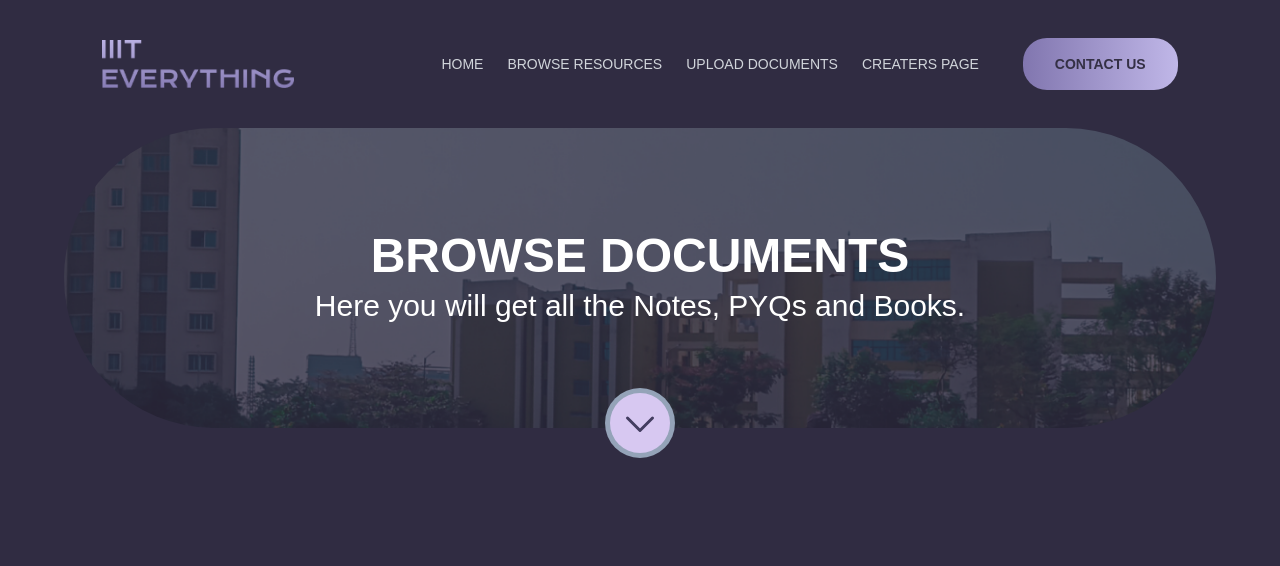
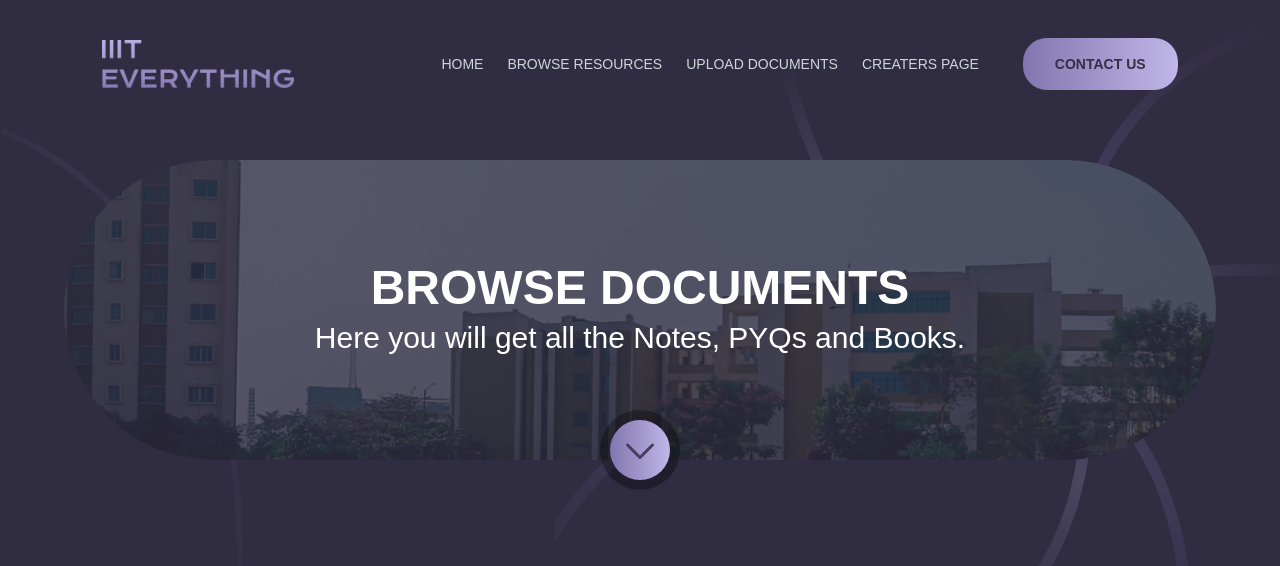
Before and after one commit to sangdil-biswal-021/IIIT-Everything, a React (Create React App) app: page /browse in a window 1280 px wide. Shown: the top 566 px of the page. Built offline with nearby package versions, Linux system fonts and the light colour scheme; no server answers.

Commit message:
bug fixed

```diff
--- a/src/components/TrialInputs.js
+++ b/src/components/TrialInputs.js
@@ -1,14 +1,15 @@
 import React, { useContext } from 'react';
 import { Context } from '../context/ContextProvider';
+import img from '../images/radial-rectangle.png';
+import Download from '../svg/Download';
+import Line from '../svg/Line';
 import ShareLinkComponent from './ShareLink';
-import img from '../images/radial-rectangle.png'
-import Line from '../svg/Line';
-import styles from'./generalStyles.module.css'
-import ShareButton from '../svg/ShareButton';
-import Download from '../svg/Download';
-const SelectInput = ({ label, options, value, onChange}) => (
+const SelectInput = ({ label, options, value, onChange }) => (
   <div className=" bg-transparent w-[560px] flex flex-col">
-    <label className="block text-white font-mono text-[14px] ml-2 mb-1 p-1" htmlFor={label}>
+    <label
+      className="block text-white font-mono text-[14px] ml-2 mb-1 p-1"
+      htmlFor={label}
+    >
       {label}
     </label>
     <select
@@ -20,7 +21,7 @@ const SelectInput = ({ label, options, value, onChange}) => (
       <option value="">ALL</option>
 
       {options.map((option, index) => (
-        <option key={index} value={option} className='hover:bg-black'>
+        <option key={index} value={option} className="hover:bg-black">
           {option}
         </option>
       ))}
@@ -29,14 +30,21 @@ const SelectInput = ({ label, options, value, onChange}) => (
 );
 
 const TrialInput = () => {
-    const {subjects,documentType, setDocumentType,subject, setSubject, results}=useContext(Context)
+  const {
+    subjects,
+    documentType,
+    setDocumentType,
+    subject,
+    setSubject,
+    results,
+  } = useContext(Context);
   const optionsDocumentType = [
     'NOTES',
     'BOOK',
     'PAPER',
     // Add more options as needed
   ];
-      console.log(results)
+  console.log(results);
   const handleDocumentTypeChange = (event) => {
     setDocumentType(event.target.value);
   };
@@ -44,19 +52,17 @@ const TrialInput = () => {
     setSubject(event.target.value);
   };
 
-
   return (
-
-    <div className='flex flex-col justify-center items-center overflow-hidden'>
+    <div className="flex flex-col justify-center items-center overflow-hidden">
       <div className="mx-10">
-      <form className='h-[187px] bg-transparent flex justify-between mx-2 items-center'>
+        <form className="h-[187px] bg-transparent flex justify-between mx-2 items-center">
           <SelectInput
             label="Select Document Type"
             options={optionsDocumentType}
             value={documentType}
             onChange={handleDocumentTypeChange}
           />
-        <div className='w-4'></div>
+          <div className="w-4"></div>
           <SelectInput
             label="Select Subject"
             options={subjects}
@@ -65,36 +71,49 @@ const TrialInput = () => {
           />
         </form>
       </div>
-    <div className='h-[1080px] w-[1200px] p-2  bg-cover object-center bg-no-repeat rounded-[100px] text-white flex flex-col justify-center items-center' style={{backgroundImage:`url(${img})`}}>
-        <div className='text-[26px] font-bold p-3'>Results</div>
-        <Line/>
-        <div className='text-[26px] font-thin p-2'>Get your Documents Below</div>
-{results.length===0?<h1 className='text-[26px] font-thin p-2'>No documents Available</h1>:<></>}
+      <div
+        className="h-[1080px] w-[1200px] p-2  bg-cover object-center bg-no-repeat rounded-[100px] text-white flex flex-col justify-center items-center"
+        style={{ backgroundImage: `url(${img})` }}
+      >
+        <div className="text-[26px] font-bold p-3">Results</div>
+        <Line />
+        <div className="text-[26px] font-thin p-2">
+          Get your Documents Below
+        </div>
+        {results.length === 0 ? (
+          <h1 className="text-[26px] font-thin p-2">No documents Available</h1>
+        ) : (
+          <></>
+        )}
 
-    <div className='flex flex-col h-full overflow-y-scroll no-scrollbar w-full'>
-{
-    results.map((result)=>
-    <div className='flex justify-between'>
-        <div className='flex rounded-[40px] border border-white w-full justify-between  items-center h-auto my-6 mx-20 p-10'>
-            <div className='flex flex-col h-full justify-center p-1 leading-[40px] text-[15px] font-thin font-mono'>
+        <div className="flex flex-col h-full overflow-y-scroll no-scrollbar w-full">
+          {results.map((result) => (
+            <div className="flex justify-between">
+              <div className="flex rounded-[40px] border border-white w-full justify-between  items-center h-auto my-6 mx-20 p-10">
+                <div className="flex flex-col h-full justify-center p-1 leading-[40px] text-[15px] font-thin font-mono">
                   <text>Name of the File: {result.filename}</text>
                   <text>Subject of the File: {result.sub} </text>
                   <text>Uploaded By: {result.uploader}</text>
                   <text>Uploaded On: {result.upload_date}</text>
                 </div>
-        <div className='flex flex-col'>
-            <button><a href={`https://dbiiit.swoyam.engineer/download/${result._id}`}><Download/></a></button>
-            <ShareLinkComponent link={`https://dbiiit.swoyam.engineer/download/${result._id}`}/>
-
+                <div className="flex flex-col">
+                  <button>
+                    <a
+                      href={`https://dbiiit.swoyam.engineer/download/${result._id}`}
+                    >
+                      <Download />
+                    </a>
+                  </button>
+                  <ShareLinkComponent
+                    link={`https://dbiiit.swoyam.engineer/download/${result._id}`}
+                  />
                 </div>
               </div>
-    </div>)
-}
+            </div>
+          ))}
         </div>
       </div>
-
     </div>
-
   );
 };
 
--- a/src/components/imageBox/imageBox.css
+++ b/src/components/imageBox/imageBox.css
@@ -6,7 +6,7 @@
   width: 60px;
   height: 60px;
   border-radius: 50%;
-  background-color: #d7c8f1;
+  /* background-color: #d7c8f1; */
   color: #fff;
   font-size: 16px;
   display: flex;
@@ -14,3 +14,6 @@
   align-items: center;
   cursor: pointer;
 }
+.darkei {
+  background: #00000053;
+}
--- a/src/components/imageBox/index.js
+++ b/src/components/imageBox/index.js
@@ -12,7 +12,7 @@ const ImageBox = () => {
 
   return (
     <>
-      <div className="flex justify-center items-center">
+      <div className="flex justify-center items-center mt-8">
         <div
           className="image-box w-[90vw]  rounded-full h-[300px] relative bg-cover bg-center bg-no-repeat "
           style={{ backgroundImage: `url(${buildingImg})` }}
@@ -27,8 +27,11 @@ const ImageBox = () => {
                 Here you will get all the Notes, PYQs and Books.
               </div>
             </div>
-            <div className="w-[70px] h-[70px] left-[50%] bottom-[-30px] translate-x-[-50%] absolute rounded-[50%] bg-slate-400 cursor-pointer flex items-center justify-center">
-              <button className="scroll-button " onClick={handleButtonClick}>
+            <div className=" darkei w-[80px] h-[80px] left-[50%] bottom-[-30px] translate-x-[-50%]  absolute rounded-[50%]  cursor-pointer flex items-center justify-center">
+              <button
+                className="scroll-button bg-gradient-to-r hover:bg-gradient-to-l from-customPurple to-customIndigo"
+                onClick={handleButtonClick}
+              >
                 <DownArrow />
               </button>
             </div>
--- a/src/pages/BrowseResourcePage/index.js
+++ b/src/pages/BrowseResourcePage/index.js
@@ -1,16 +1,22 @@
 import React from 'react';
-import ShareLinkComponent from '../../components/ShareLink';
 import TrialInput from '../../components/TrialInputs';
 import ImageBox from '../../components/imageBox';
 // import styles from "./index.module.css";
 
+import { ReactComponent as LeftSpine } from '../../svg/leftSpine.svg';
+import { ReactComponent as SpikeHead } from '../../svg/spikehead.svg';
+
 export default function BrowseResourcePage() {
   return (
     <>
+      <div className="ml-64  ">
+        <SpikeHead className="absolute z-[-1] right-40 top-10 scale-[190%] pointer-events-none opacity-30" />
+      </div>
+      <LeftSpine className="absolute" />
+
       {/* <div className=""> BrowseResourcePage</div> */}
       <ImageBox />
       <TrialInput />
-      <ShareLinkComponent />
     </>
   );
 }
--- a/src/pages/Homepage/index.js
+++ b/src/pages/Homepage/index.js
@@ -1,14 +1,11 @@
-import React, { useContext ,useState, useEffect} from 'react';
+import React, { useEffect, useState } from 'react';
 // import styles from "./index.module.css";
 import How from '../../components/HowSection';
 import Hero from '../../components/hero';
 import { ReactComponent as LeftSpine } from '../../svg/leftSpine.svg';
-import { ReactComponent as L1 } from '../../svg/lottieSpine1.svg';
-import { ReactComponent as L2 } from '../../svg/lottieSpine2.svg';
-import { ReactComponent as L3 } from '../../svg/lottieSpine3.svg';
+import { ReactComponent as SpikeHead } from '../../svg/spikehead.svg';
 
 export default function HomePage() {
-
   const [isVisible, setIsVisible] = useState(false);
   useEffect(() => {
     setIsVisible(true); // Set isVisible to true to trigger the animation
@@ -16,11 +13,7 @@ export default function HomePage() {
   return (
     <>
       <div className="ml-64  ">
-        {/* L1 position to be changed when lottie is added */}
-        <L1 className="absolute z-[-1] right-0 pointer-events-none " />
-
-        <L2 className="absolute z-[-1] right-32 top-0 pointer-events-none" />
-        <L3 className="absolute z-[-1] right-0 translate-y-60 pointer-events-none" />
+        <SpikeHead className="absolute z-[-1] right-48 top-30 scale-[190%] pointer-events-none opacity-80" />
       </div>
       <LeftSpine className="absolute" />
       <Hero />
```
Also changed, not shown: src/svg/spikehead.svg (added). Lines whose indentation alone changed are shown as unchanged.
